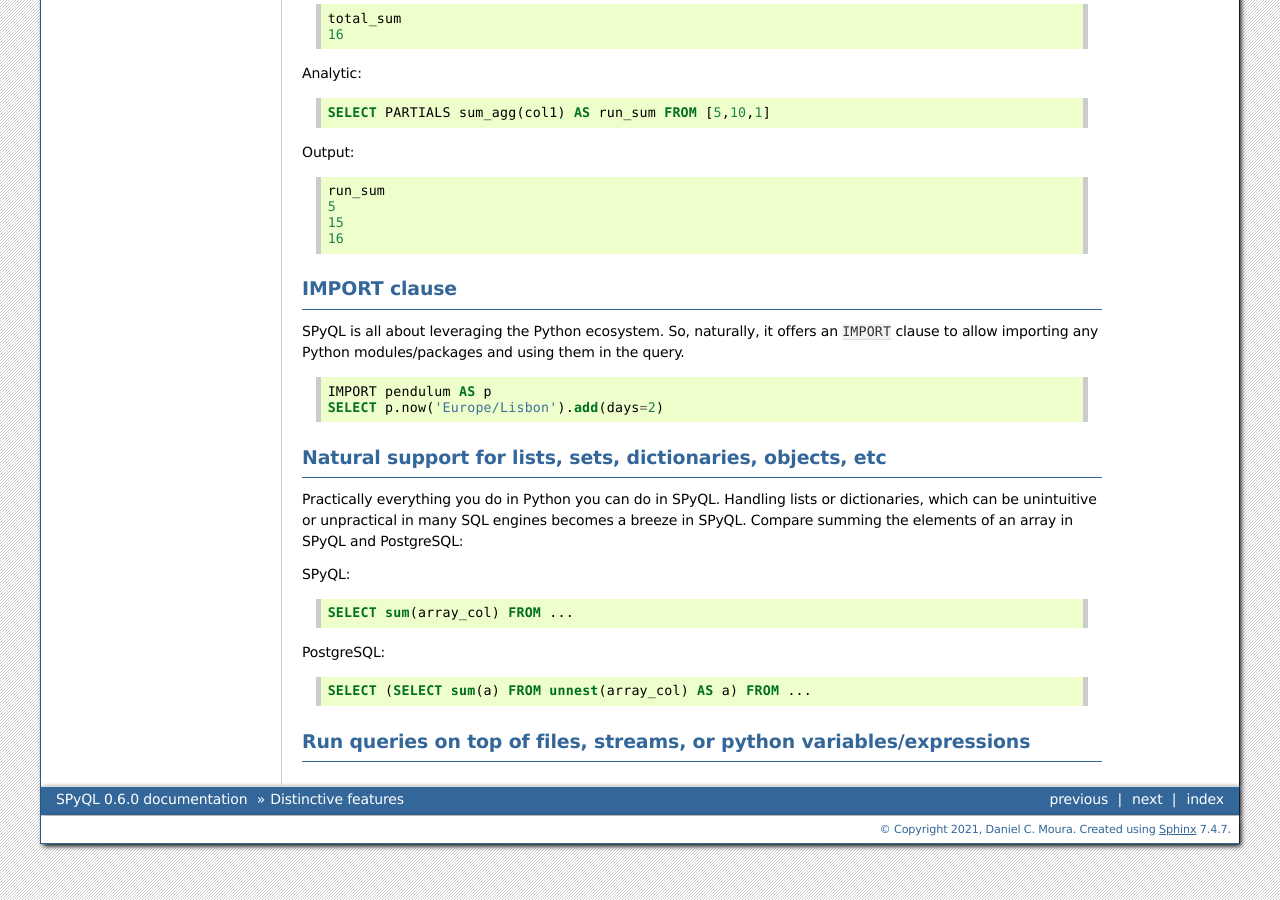
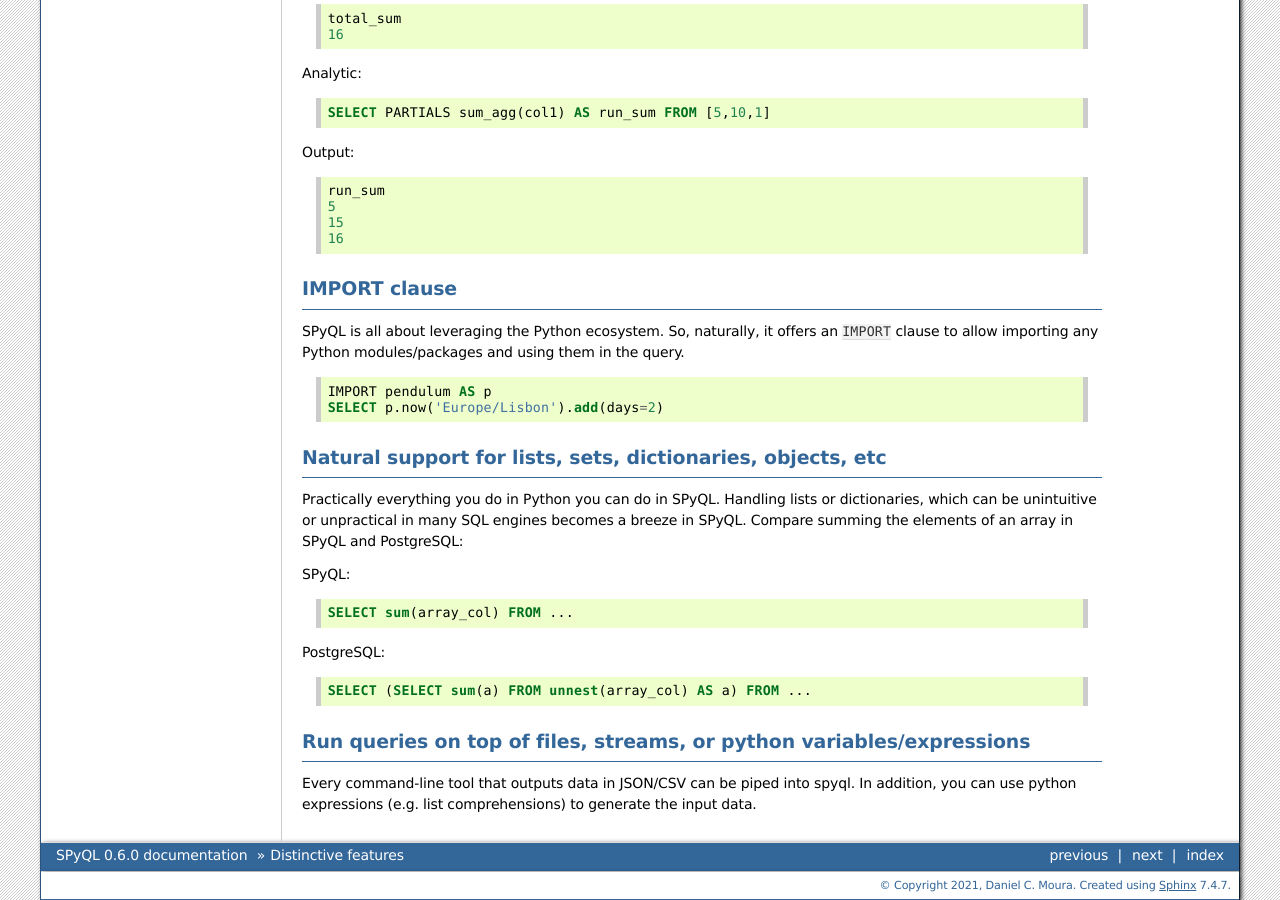
Before and after one commit to dcmoura/spyql, a Sphinx documentation site: the page built from docs/distinctive.rst, in a window 1280 px wide and 900 px high, scrolled down 1285 px. Built offline with Sphinx 7.4.7, drawn with Linux system fonts in a browser that asks for light colours.

Commit message:
minor update

```diff
--- a/README.rst
+++ b/README.rst
@@ -68,7 +68,7 @@ SPyQL is fast and memory efficient. Take a look at the `benchmarks with GB-size
 SPyQL CLI
 ^^^^^^^^^
 
-**`Demo video <https://vimeo.com/danielcmoura/spyqldemo>`_**
+`Demo video <https://vimeo.com/danielcmoura/spyqldemo>`_
 
 SPyQL offers a command-line interface that allows running SPyQL queries on top of text data (e.g. CSV, JSON). Data can come from files but also from data streams, such as as Kafka, or from databases such as PostgreSQL. Basically, data can come from any command that outputs text :-). More, data can be generated by a Python expression! And since  SPyQL also writes to different formats, it allows to easily convert between data formats.
 
--- a/docs/distinctive.rst
+++ b/docs/distinctive.rst
@@ -110,3 +110,6 @@ PostgreSQL:
 
 Run queries on top of files, streams, or python variables/expressions
 ^^^^^^^^^^^^^^^^^^^^^^^^^^^^^^^^^^^^^^^^^^^^^^^^^^^^^^^^^^^^^^^^^^^^^^
+
+Every command-line tool that outputs data in JSON/CSV can be piped into spyql.
+In addition, you can use python expressions (e.g. list comprehensions) to generate the input data.
--- a/docs/index.rst
+++ b/docs/index.rst
@@ -13,6 +13,7 @@ Welcome to SPyQL's documentation!
    queries
    differences
    reference
+   spyql
    import
    recipes
    contributing
--- a/docs/installation.rst
+++ b/docs/installation.rst
@@ -32,7 +32,7 @@ You can either clone the public repository:
 
 .. code-block:: console
 
-    $ git clone git://github.com/dcmoura/spyql
+    $ git clone https://github.com/dcmoura/spyql.git
 
 Or download the `tarball`_:
 
```
